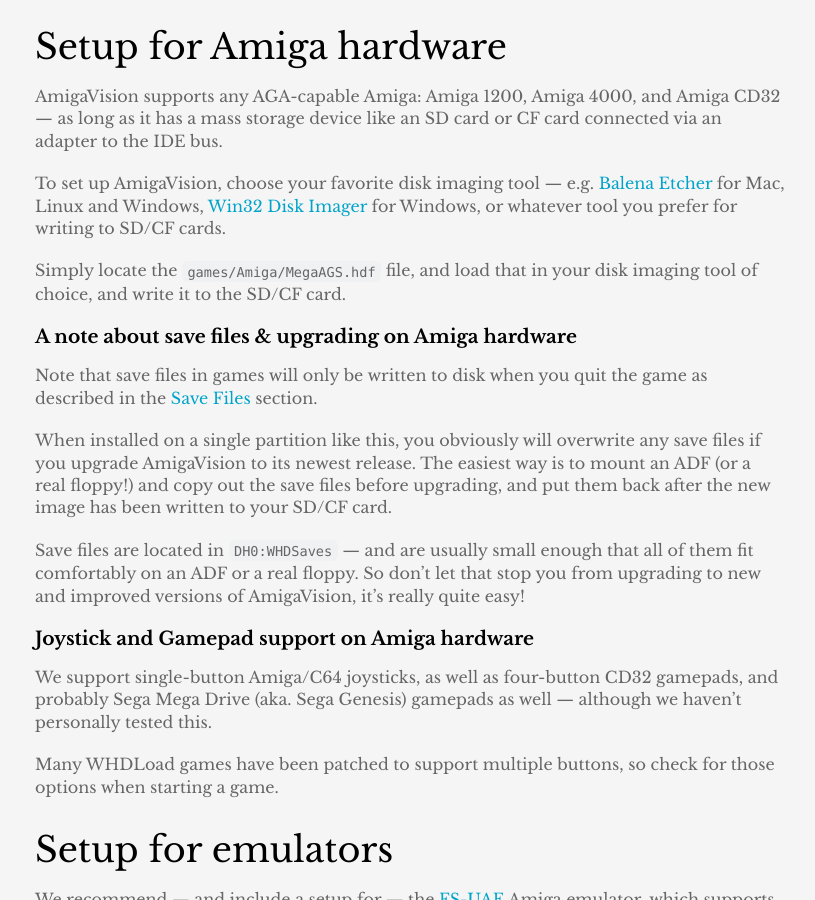
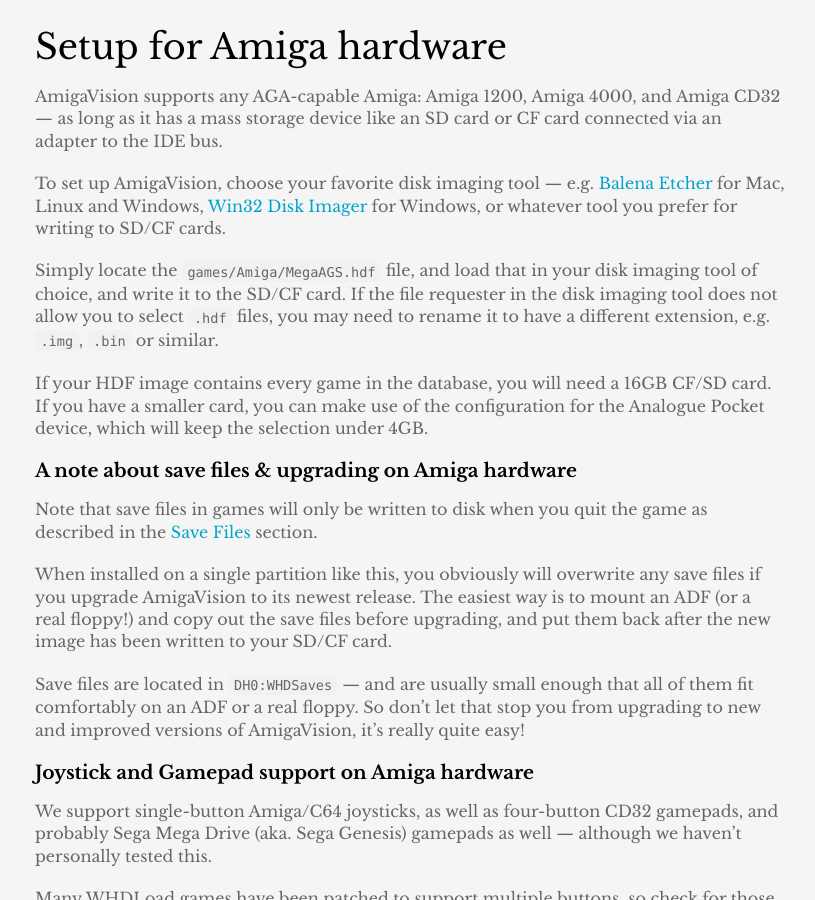
Before and after one commit to amigavision/amigavision.github.io, a Jekyll site: the page built from docs.md, in a window 1280 px wide and 900 px high, scrolled down 2582 px. Shown: the whole window, without its empty margins (230-1045 px from the left). Built offline with Jekyll 4.4.1, drawn with Linux system fonts in a browser that asks for light colours.

Commit message:
Clarify Amiga hardware setup

```diff
--- a/docs.md
+++ b/docs.md
@@ -72,7 +72,9 @@
 
 To set up AmigaVision, choose your favorite disk imaging tool — e.g. [Balena Etcher] for Mac, Linux and Windows, [Win32 Disk Imager] for Windows, or whatever tool you prefer for writing to SD/CF cards.
 
-Simply locate the `games/Amiga/MegaAGS.hdf` file, and load that in your disk imaging tool of choice, and write it to the SD/CF card.
+Simply locate the `games/Amiga/MegaAGS.hdf` file, and load that in your disk imaging tool of choice, and write it to the SD/CF card. If the file requester in the disk imaging tool does not allow you to select `.hdf` files, you may need to rename it to have a different extension, e.g. `.img`, `.bin` or similar.
+
+If your HDF image contains every game in the database, you will need a 16GB CF/SD card. If you have a smaller card, you can make use of the configuration for the Analogue Pocket device, which will keep the selection under 4GB.
 
 ### A note about save files & upgrading on Amiga hardware
 
```
